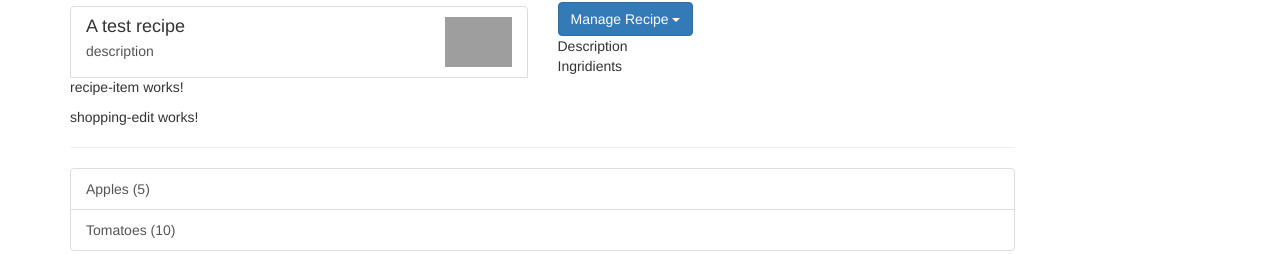
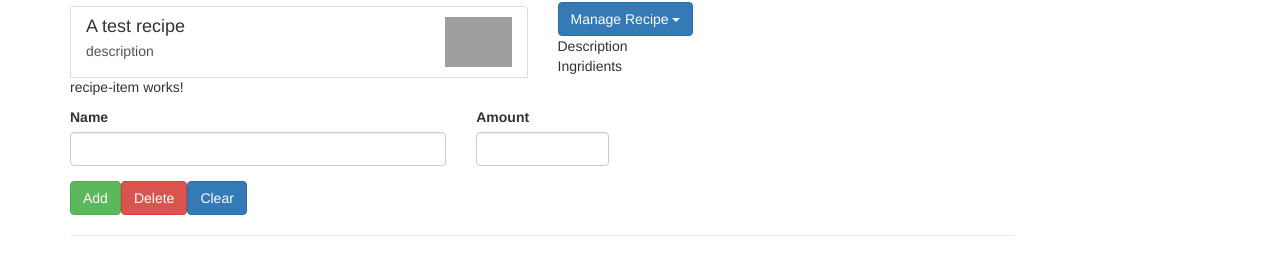
Before and after one commit to Nicelx/recipe-book-angular, an Angular app: page / in a window 1280 px wide. Shown: the part 141-395 px from the top of the page. Built offline with nearby package versions, Linux system fonts and the light colour scheme; grey boxes are pictures that could not be loaded.

Commit message:
shopping edit

```diff
--- a/src/app/shopping-list/shopping-edit/shopping-edit.component.html
+++ b/src/app/shopping-list/shopping-edit/shopping-edit.component.html
@@ -1 +1,23 @@
-<p>shopping-edit works!</p>
+<div class="row">
+	<div class="col-xs-12">
+		<form action="">
+			<div class="row">
+				<div class="col-sm-5 form-group">
+					<label for="name">Name</label>
+					<input type="text" id = "name" class = "form-control">
+				</div>
+				<div class="col-sm-2 form-group">
+					<label for="amount">Amount</label>
+					<input type="number" id = "amount" class = "form-control" >
+				</div>
+			</div>
+			<div class="row">
+				<div class="col-xs-12">
+					<button class="btn btn-success" type = "submit">Add</button>
+					<button class="btn btn-danger" type = "button">Delete</button>
+					<button class="btn btn-primary" type = "button">Clear</button>
+				</div>
+			</div>
+		</form>
+	</div>
+</div>
```
